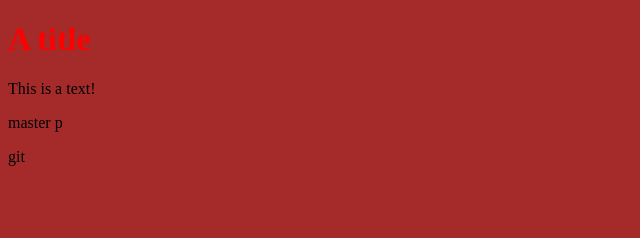
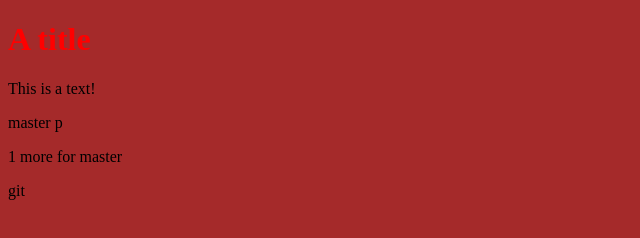
Before and after one commit to Alexino12/MyApp, a plain HTML site: page index.html in a window 1280 px wide. Shown: the whole page, without its empty margins (0-640 px from the left). Drawn offline with Linux system fonts and the light colour scheme.

Commit message:
1 more for master

```diff
--- a/index.html
+++ b/index.html
@@ -13,7 +13,7 @@
     <h1>A title</h1>
     <p>This is a text!</p>
     <p>master p</p>
-
+    <p>1 more for master</p>
 </body>
 
 </html>git
```
